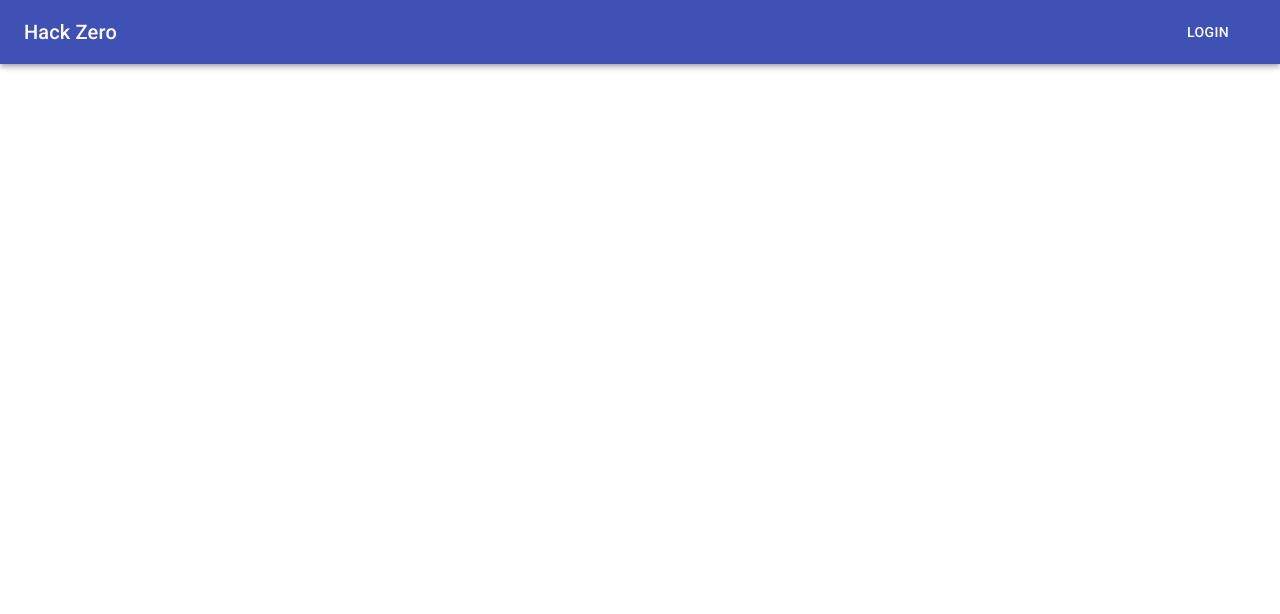
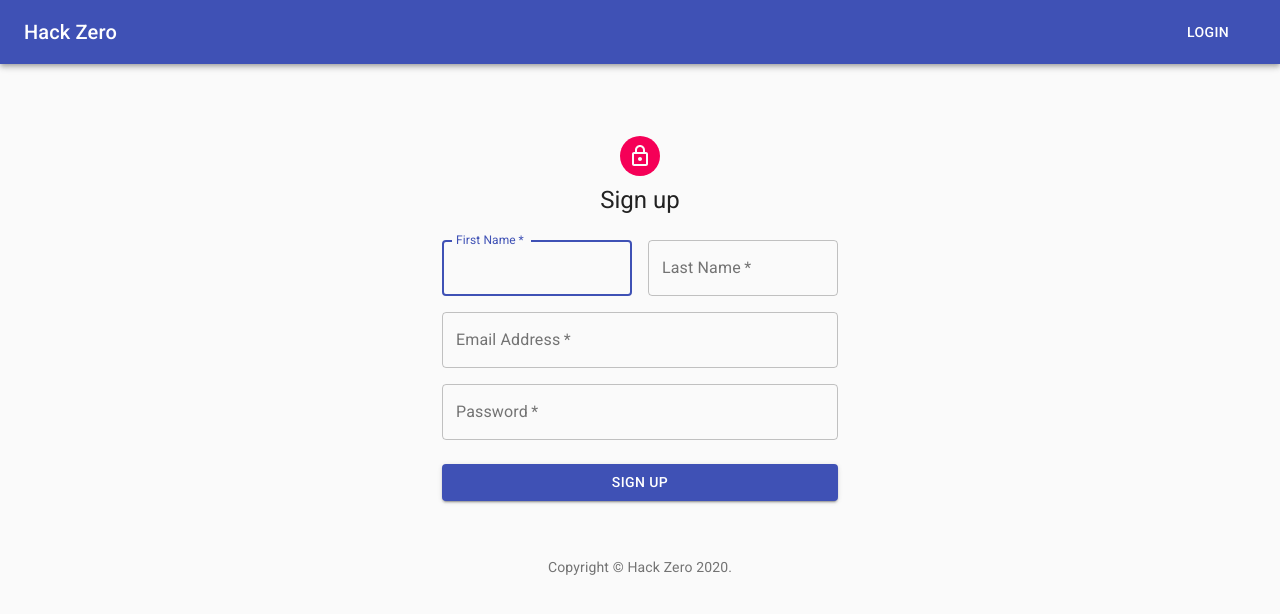
Before and after one commit to hackthehack/hack-zero-v2, a React (Create React App) app: page /register in a window 1280 px wide. Shown: the top 614 px of the page. Built offline with nearby package versions, Linux system fonts and the light colour scheme.

Commit message:
Added Register page

```diff
--- a/src/App.js
+++ b/src/App.js
@@ -3,6 +3,7 @@
 import CreateHack from "./components/create-hack";
 import HacksPage from "./components/HacksPage";
 import HackDetails from "./components/hack-details";
+import Register from './components/register'
 import Header from './components/header'
 import './css/main.css'
 
@@ -12,6 +13,7 @@
       <Header/>
       <Switch>
         {/* <Route exact path="/" component={<h1>This is root</h1>}/> */}
+        <Route path="/register" component={Register}/>
         <Route path="/createHack" component={CreateHack}/>
         <Route path="/hacks" component={HacksPage}/>
         <Route path="/hack/:id" component={HackDetails}/>
--- /dev/null
+++ b/src/components/register.js
@@ -0,0 +1,127 @@
+import React from "react";
+import Avatar from "@material-ui/core/Avatar";
+import Button from "@material-ui/core/Button";
+import CssBaseline from "@material-ui/core/CssBaseline";
+import TextField from "@material-ui/core/TextField";
+import FormControlLabel from "@material-ui/core/FormControlLabel";
+import Checkbox from "@material-ui/core/Checkbox";
+import Link from "@material-ui/core/Link";
+import Grid from "@material-ui/core/Grid";
+import Box from "@material-ui/core/Box";
+import LockOutlinedIcon from "@material-ui/icons/LockOutlined";
+import Typography from "@material-ui/core/Typography";
+import { makeStyles } from "@material-ui/core/styles";
+import Container from "@material-ui/core/Container";
+
+function Copyright() {
+  return (
+    <Typography variant="body2" color="textSecondary" align="center">
+      {"Copyright © "}
+      <Link color="inherit" href="https://material-ui.com/">
+        Hack Zero
+      </Link>{" "}
+      {new Date().getFullYear()}
+      {"."}
+    </Typography>
+  );
+}
+
+const useStyles = makeStyles(theme => ({
+  paper: {
+    marginTop: theme.spacing(8),
+    display: "flex",
+    flexDirection: "column",
+    alignItems: "center"
+  },
+  avatar: {
+    margin: theme.spacing(1),
+    backgroundColor: theme.palette.secondary.main
+  },
+  form: {
+    width: "100%", // Fix IE 11 issue.
+    marginTop: theme.spacing(3)
+  },
+  submit: {
+    margin: theme.spacing(3, 0, 2)
+  }
+}));
+
+export default function Register() {
+  const classes = useStyles();
+
+  return (
+    <Container component="main" maxWidth="xs">
+      <CssBaseline />
+      <div className={classes.paper}>
+        <Avatar className={classes.avatar}>
+          <LockOutlinedIcon />
+        </Avatar>
+        <Typography component="h1" variant="h5">
+          Sign up
+        </Typography>
+        <form className={classes.form} noValidate>
+          <Grid container spacing={2}>
+            <Grid item xs={12} sm={6}>
+              <TextField
+                autoComplete="fname"
+                name="firstName"
+                variant="outlined"
+                required
+                fullWidth
+                id="firstName"
+                label="First Name"
+                autoFocus
+              />
+            </Grid>
+            <Grid item xs={12} sm={6}>
+              <TextField
+                variant="outlined"
+                required
+                fullWidth
+                id="lastName"
+                label="Last Name"
+                name="lastName"
+                autoComplete="lname"
+              />
+            </Grid>
+            <Grid item xs={12}>
+              <TextField
+                variant="outlined"
+                required
+                fullWidth
+                id="email"
+                label="Email Address"
+                name="email"
+                autoComplete="email"
+              />
+            </Grid>
+            <Grid item xs={12}>
+              <TextField
+                variant="outlined"
+                required
+                fullWidth
+                name="password"
+                label="Password"
+                type="password"
+                id="password"
+                autoComplete="current-password"
+              />
+            </Grid>
+          </Grid>
+          <Button
+            type="submit"
+            fullWidth
+            variant="contained"
+            color="primary"
+            className={classes.submit}
+          >
+            Sign Up
+          </Button>
+        </form>
+      </div>
+      <Box mt={5}>
+        <Copyright />
+      </Box>
+    </Container>
+  );
+}
```
